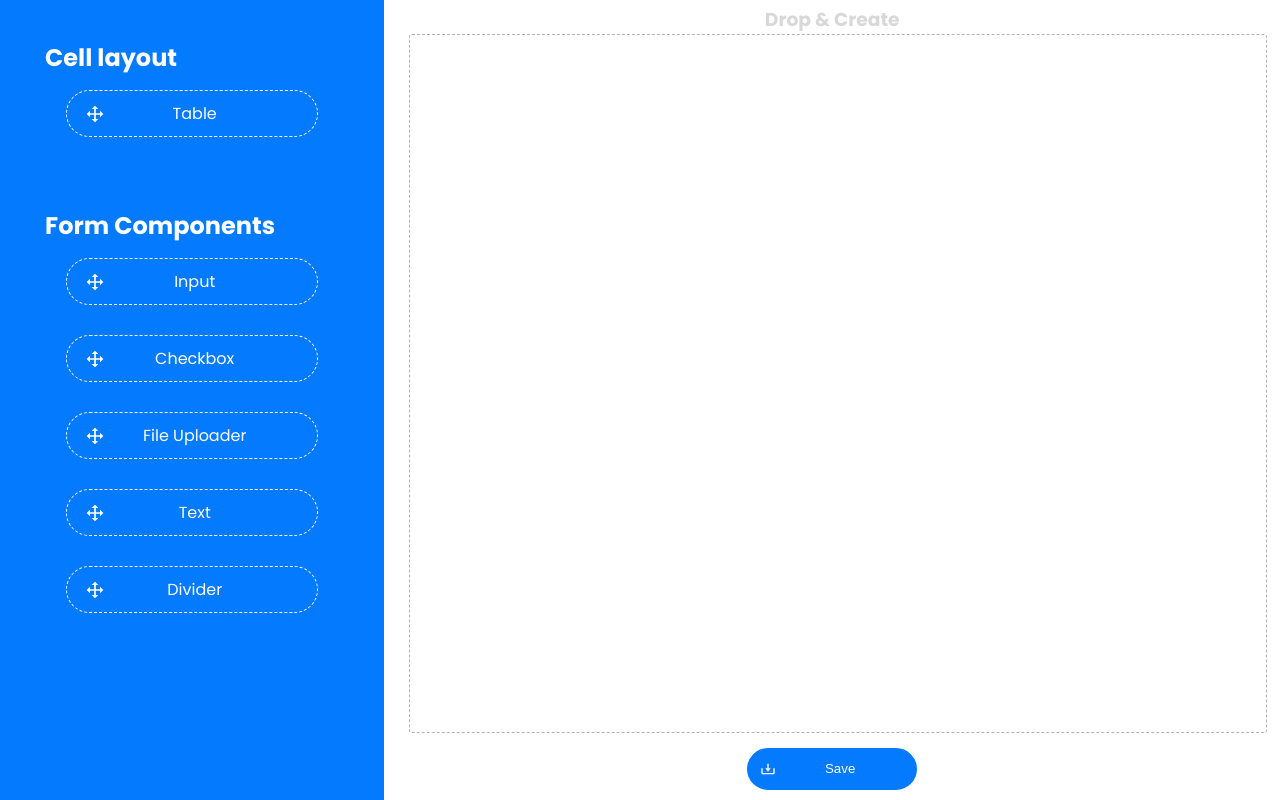
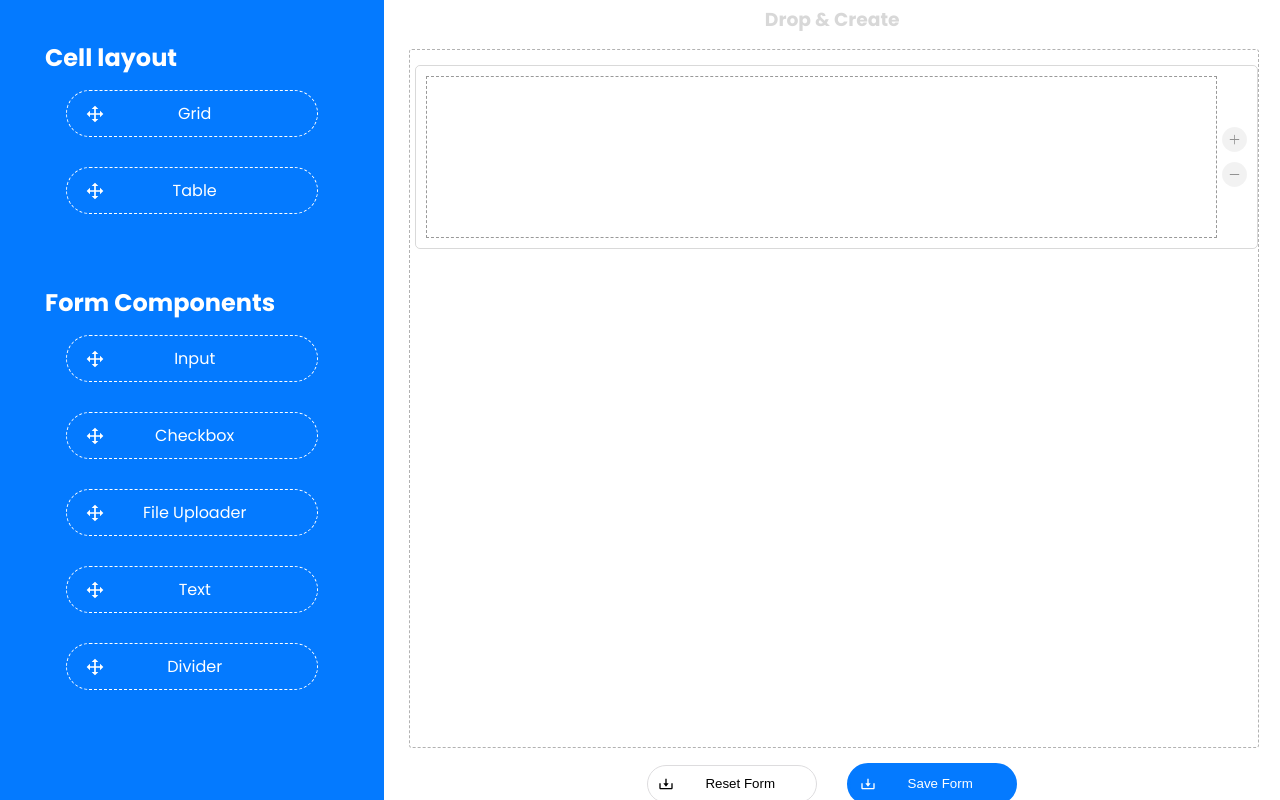
Before and after one commit to nandymandy1/makeen, a React (Vite) app in the folder frontend/: page / in a window 1280 px wide. Built offline with nearby package versions, Linux system fonts and the light colour scheme.

Commit message:
GRID WIP

```diff
--- a/frontend/src/App.jsx
+++ b/frontend/src/App.jsx
@@ -1,13 +1,18 @@
 import AppContainer, { AppContent, AppSidebar } from "@components/AppLayout";
 import MkButton from "@components/Button";
 import IconButton from "@components/Button/IconButton";
-import { FormsContainer, FormsLayoutBuilder } from "@components/Form";
-import { Col, Grid, Row } from "@components/Grid";
+import {
+  FormsContainer,
+  FormsLayoutBuilder,
+  FormsLayoutBuilderFooter,
+} from "@components/Form";
+import { GridContainer } from "@components/Grid/Builder";
 import Modal, { ModalContent, ModalHeader } from "@components/Modal";
 import { Heading } from "@components/Typography";
 import Widget, { WidgetContainer } from "@components/Widget";
+import useArray from "@hooks/useArray";
 import useToggle from "@hooks/useToggle";
-import { useRef, useState } from "react";
+import { useEffect, useRef, useState } from "react";
 import { BiDownload } from "react-icons/bi";
 import { MdOutlineClose } from "react-icons/md";
 import { v4 } from "uuid";
@@ -20,58 +25,80 @@ const Widgets = [
   { title: "Divider", type: "divider" },
 ];
 
-const gridLayoutGenerator = ({ rowsNo = 1, colsNo = 1 }) => [
-  {
-    rows: Array.from({ length: rowsNo }, (_) => ({
-      id: v4(),
-      cols: Array.from({ length: colsNo }, (_) => ({
-        id: v4(),
-        children: [],
-      })),
-    })),
-    id: v4(),
-  },
-];
-
 const App = () => {
   const elementRef = useRef(null);
   const [isOpen, toggleModal] = useToggle();
 
   // Stores the form list
   const [forms, setForms] = useState([]);
-  const [gridLayout, setGridLayout] = useState([]);
-
-  // Stores the form content
-  const [formContents, setFormContents] = useState([]);
+  const [
+    formContents,
+    pushFormContent,
+    clearFormContents,
+    filterFormContents,
+    removeFormContents,
+    updateFormContents,
+    setFormContents,
+  ] = useArray([]);
 
   const handleDrag = ({ props: { type } }) => {
     elementRef.current = type;
-    if (type === "table") {
-      setGridLayout(gridLayoutGenerator({ colsNo: 3, rowsNo: 2 }));
-    }
   };
 
   const handleDrop = (e) => {
-    let contents = [];
+    if (elementRef.current === "grid" && e.onDragEl === "GRID") {
+      pushFormContent({
+        id: v4(),
+        Element: GridContainer,
+        elementType: elementRef.current,
+        children: [{ id: v4(), children: [] }],
+      });
+      elementRef.current = null;
+    }
 
-    if (elementRef.current === "table" && e.onDragEl === "GRID") {
-      contents = [
-        ...formContents,
+    if (e.e.target.className.includes("cell")) {
+      const { target } = e.e;
+
+      // get the index of target cell's grid and then update it
+      const targetGridIndex = formContents.findIndex((content) =>
+        content.cells.some((cell) => cell.id === target.id)
+      );
+
+      const targetGridCell = formContents[targetGridIndex].children.find(
+        (cell) => cell.id === target.id
+      );
+
+      targetGridCell.children = [
         {
           id: v4(),
-          grid: gridLayout,
+          rules: [],
+          label: "",
           elementType: elementRef.current,
         },
       ];
 
-      setGridLayout([]);
-      setFormContents(contents);
+      const updatedTargetGrid = {
+        ...formContents[targetGridIndex].children,
+      };
+
+      console.log({ updatedTargetGrid });
+
+      elementRef.current = null;
     }
-
-    elementRef.current = null;
   };
 
-  console.log({ formContents });
+  console.log({ formContents, el: elementRef.current });
+
+  useEffect(() => {
+    setFormContents([
+      {
+        id: v4(),
+        Element: GridContainer,
+        elementType: elementRef.current,
+        cells: [{ id: v4(), children: [] }],
+      },
+    ]);
+  }, []);
 
   return (
     <AppContainer>
@@ -81,6 +108,7 @@ const App = () => {
           <Heading style={{ alignSelf: "start", marginLeft: "45px" }}>
             Cell layout
           </Heading>
+          <Widget onDrag={handleDrag} title="Grid" type="grid" />
           <Widget onDrag={handleDrag} title="Table" type="table" />
         </WidgetContainer>
 
@@ -96,48 +124,40 @@ const App = () => {
       <AppContent>
         <Heading
           type="h3"
-          style={{ textAlign: "center", marginTop: -10, color: "#D8D8D8" }}
+          style={{
+            marginTop: -10,
+            marginBottom: 15,
+            color: "#D8D8D8",
+            textAlign: "center",
+          }}
         >
           Drop & Create
         </Heading>
         <FormsLayoutBuilder
           onDragLeave={(e) => handleDrop({ e, onDragEl: "GRID" })}
         >
-          {formContents.map(({ id: contentId, grid }) => (
-            <div key={contentId} style={{ paddingTop: 50, paddingBottom: 30 }}>
-              {grid.map(({ rows, id: gridId }) => (
-                <div>
-                  <Grid key={gridId}>
-                    {rows.map(({ id: rowId, cols }) => (
-                      <Row key={rowId}>
-                        {cols.map((col) => (
-                          <Col size={1} key={col.id}></Col>
-                        ))}
-                      </Row>
-                    ))}
-                  </Grid>
-                </div>
-              ))}
-            </div>
+          {formContents.map(({ Element, id, cells }) => (
+            <Element key={id} passedEl={elementRef} cells={cells} />
           ))}
         </FormsLayoutBuilder>
-        <div
-          style={{
-            width: "100%",
-            display: "flex",
-            alignItems: "center",
-            justifyContent: "center",
-          }}
-        >
+        <FormsLayoutBuilderFooter>
+          <MkButton
+            rounded
+            variant="light"
+            onClick={clearFormContents}
+            pIcon={<BiDownload size={16} />}
+          >
+            Reset Form
+          </MkButton>
           <MkButton
             rounded
             variant="primary"
             onClick={toggleModal}
             pIcon={<BiDownload size={16} />}
           >
-            Save
+            Save Form
           </MkButton>
-        </div>
+        </FormsLayoutBuilderFooter>
       </AppContent>
 
       <Modal show={isOpen}>
@@ -159,28 +179,3 @@ const App = () => {
 };
 
 export default App;
-
-/*
-{formContent.map(
-            (form) =>
-              {form.grid.map<Grid draggable="true" key={grid.id}>
-              ({
-                {grid.rows.map((row) => (
-                <Row key={row.id}>
-                  {row.cols.map((col) => (
-                    <Col
-                      key={col.id}
-                      onDragLeave={(e) =>
-                        handleDrop({ e, onDragEl: "COL", colId: col.id })
-                      }
-                      size={1}
-                    >
-                      {col.children}
-                    </Col>
-                  ))}
-                </Row>
-              ))}
-            })
-            </Grid>}
-          )}
-*/
--- a/frontend/src/assets/scss/main.scss
+++ b/frontend/src/assets/scss/main.scss
@@ -12,3 +12,40 @@ body {
   margin: 0;
   padding: 0;
 }
+
+.grid {
+  background-color: #fff;
+  color: #444;
+  /* Use flexbox */
+  display: flex;
+
+  .box {
+    background-color: #fff;
+    color: #000;
+    border-radius: 5px;
+    padding: 20px;
+    font-size: 150%;
+    border: 1px rgba(#000, 0.3) dashed;
+
+    /* Use box-sizing so that element's outerwidth will match width property */
+    box-sizing: border-box;
+
+    /* Allow box to grow and shrink, and ensure they are all equally sized */
+    flex: 1 1 auto;
+  }
+
+  .handler {
+    width: 2px;
+    padding: 0;
+    cursor: ew-resize;
+    flex: 0 0 auto;
+    &::before {
+      content: "";
+      display: block;
+      width: 1px;
+      height: 100%;
+      margin: 0 auto;
+      background: rgba(#000, 0.3);
+    }
+  }
+}
--- a/frontend/src/components/Button/IconButton.jsx
+++ b/frontend/src/components/Button/IconButton.jsx
@@ -1,8 +1,6 @@
 import styled from "styled-components";
 
 const IconButton = styled.button`
-  width: 30px;
-  height: 30px;
   border: none;
   display: flex;
   cursor: pointer;
@@ -10,10 +8,14 @@ const IconButton = styled.button`
   align-items: center;
   justify-content: center;
   transition: 200ms ease-in;
+  margin-top: 5px;
+  margin-bottom: 5px;
   background-color: rgba(0, 0, 0, 0.05);
-  ${({ rounded }) =>
+  ${({ rounded, width = 30, height = 30 }) =>
     rounded
       ? {
+          width: `${width}px`,
+          height: `${height}px`,
           "border-radius": "50%",
         }
       : {}}
--- a/frontend/src/components/Form/FormsLayoutBuilder.jsx
+++ b/frontend/src/components/Form/FormsLayoutBuilder.jsx
@@ -1,7 +1,7 @@
 import styled from "styled-components";
 
 const FormsLayoutBuilder = styled.div`
-  width: 100%;
+  width: 99%;
   padding: 5px;
   padding-bottom: 3rem;
   max-height: 82%;
@@ -11,4 +11,11 @@ const FormsLayoutBuilder = styled.div`
   border: 1px dashed rgba(0, 0, 0, 0.3);
 `;
 
+export const FormsLayoutBuilderFooter = styled.div`
+  width: 100%;
+  display: flex;
+  align-items: center;
+  justify-content: center;
+`;
+
 export default FormsLayoutBuilder;
--- a/frontend/src/components/Form/index.js
+++ b/frontend/src/components/Form/index.js
@@ -1,3 +1,6 @@
 export { default as FormsLayoutPreview } from "./FormsLayoutPreview";
 export { default as FormsContainer } from "./FormsContainer";
-export { default as FormsLayoutBuilder } from "./FormsLayoutBuilder";
+export {
+  default as FormsLayoutBuilder,
+  FormsLayoutBuilderFooter,
+} from "./FormsLayoutBuilder";
--- /dev/null
+++ b/frontend/src/components/Grid/Builder.jsx
@@ -0,0 +1,92 @@
+import IconButton from "@components/Button/IconButton";
+import { useState } from "react";
+import { BsDashLg, BsPlusLg } from "react-icons/bs";
+import styled from "styled-components";
+import { v4 } from "uuid";
+
+export const GridBuilderContainer = styled.div`
+  width: 98%;
+  padding: 10px;
+  display: flex;
+  margin-top: 10px;
+  min-height: 150px;
+  align-items: center;
+  border-radius: 5px;
+  border: 1px solid rgba(0, 0, 0, 0.15);
+`;
+
+export const GridRowController = styled.div`
+  display: flex;
+  margin-left: 5px;
+  align-items: center;
+  flex-direction: column;
+  justify-content: center;
+`;
+
+export const GridCell = styled.div`
+  flex: 1;
+  height: 140px;
+  padding: 10px;
+  border: 1px rgba(0, 0, 0, 0.4) dashed;
+`;
+
+export const TextInput = styled.input`
+  width: 99%;
+  height: 35px;
+  font-size: 18px;
+  padding-left: 10px;
+`;
+
+export const Input = ({ id, label = "", ...restProps }) => {
+  return (
+    <>
+      {label && <label htmlFor={id}>{label}</label>}
+      <TextInput type="text" id={id} {...restProps} />
+    </>
+  );
+};
+
+export const GridContainer = ({ cells = [], passedEl = null }) => {
+  const [cols, setCols] = useState(cells);
+
+  const handleClick = (type = "+") => {
+    if (type === "+") setCols([...cols, { id: v4(), children: [] }]);
+    if (type === "-") {
+      if (cols.length === 1) return;
+      setCols(cols.filter((col) => cols[cols.length - 1].id !== col.id));
+    }
+  };
+
+  const handleDrop = (e) => console.log({ e, type: "COL", passedEl });
+
+  return (
+    <GridBuilderContainer>
+      {cols.map((col) => (
+        <GridCell
+          id={col.id}
+          key={col.id}
+          className="cell"
+          onDragLeave={(e) => handleDrop({ e, id: col.id })}
+        ></GridCell>
+      ))}
+      <GridRowController>
+        <IconButton
+          rounded
+          width={25}
+          height={25}
+          onClick={() => handleClick("+")}
+        >
+          <BsPlusLg size={13} color="rgba(0,0,0,0.4)" />
+        </IconButton>
+        <IconButton
+          rounded
+          width={25}
+          height={25}
+          onClick={() => handleClick("-")}
+        >
+          <BsDashLg size={13} color="rgba(0,0,0,0.4)" />
+        </IconButton>
+      </GridRowController>
+    </GridBuilderContainer>
+  );
+};
--- a/frontend/src/components/Grid/index.jsx
+++ b/frontend/src/components/Grid/index.jsx
@@ -1,27 +1 @@
 import styled from "styled-components";
-
-export const Grid = styled.div``;
-
-export const Row = styled.div`
-  display: flex;
-`;
-
-const media = {
-  xs: (styles) => `
-    @media only screen and (max-width: 480px) {
-      ${styles}
-    }
-  `,
-};
-
-export const Col = styled.div`
-  flex: ${({ size }) => size};
-  min-height: 100px;
-  border: 1px dashed rgba(0, 0, 0, 0.4);
-
-  ${({ collapse }) =>
-    collapse &&
-    media[collapse](`
-      display: none;
-  `)}
-`;
--- /dev/null
+++ b/frontend/src/hooks/useArray.js
@@ -0,0 +1,45 @@
+import { useState } from "react";
+
+const useArray = (defaultValue = []) => {
+  const [array, setArray] = useState(defaultValue);
+
+  /**
+   * @name push
+   * @desc pushes an item in the array
+   */
+  const push = (element) => setArray((a) => [...a, element]);
+
+  /**
+   * @name filter
+   * @desc Filter items from array based on condition passed
+   */
+  const filter = (callback) => setArray((a) => a.filter(callback));
+
+  /**
+   * @name update
+   * @desc Updates an element from a particular index
+   */
+  const update = (index, newElement) =>
+    setArray((a) => [
+      ...a.slice(0, index),
+      newElement,
+      ...a.slice(index + 1, a.length),
+    ]);
+
+  /**
+   * @name remove
+   * @desc Removes an element from a particular index
+   */
+  const remove = (index) =>
+    setArray((a) => [...a.slice(0, index), ...a.slice(index + 1, a.length)]);
+
+  /**
+   * @name clear
+   * @desc Clears whole array
+   */
+  const clear = () => setArray([]);
+
+  return [array, push, clear, filter, remove, update, setArray];
+};
+
+export default useArray;
```
Also changed, not shown: frontend/src/components/ResizableCell/index.jsx (added, +90 -0 lines), frontend/src/components/Grid/Preview.jsx (added).
